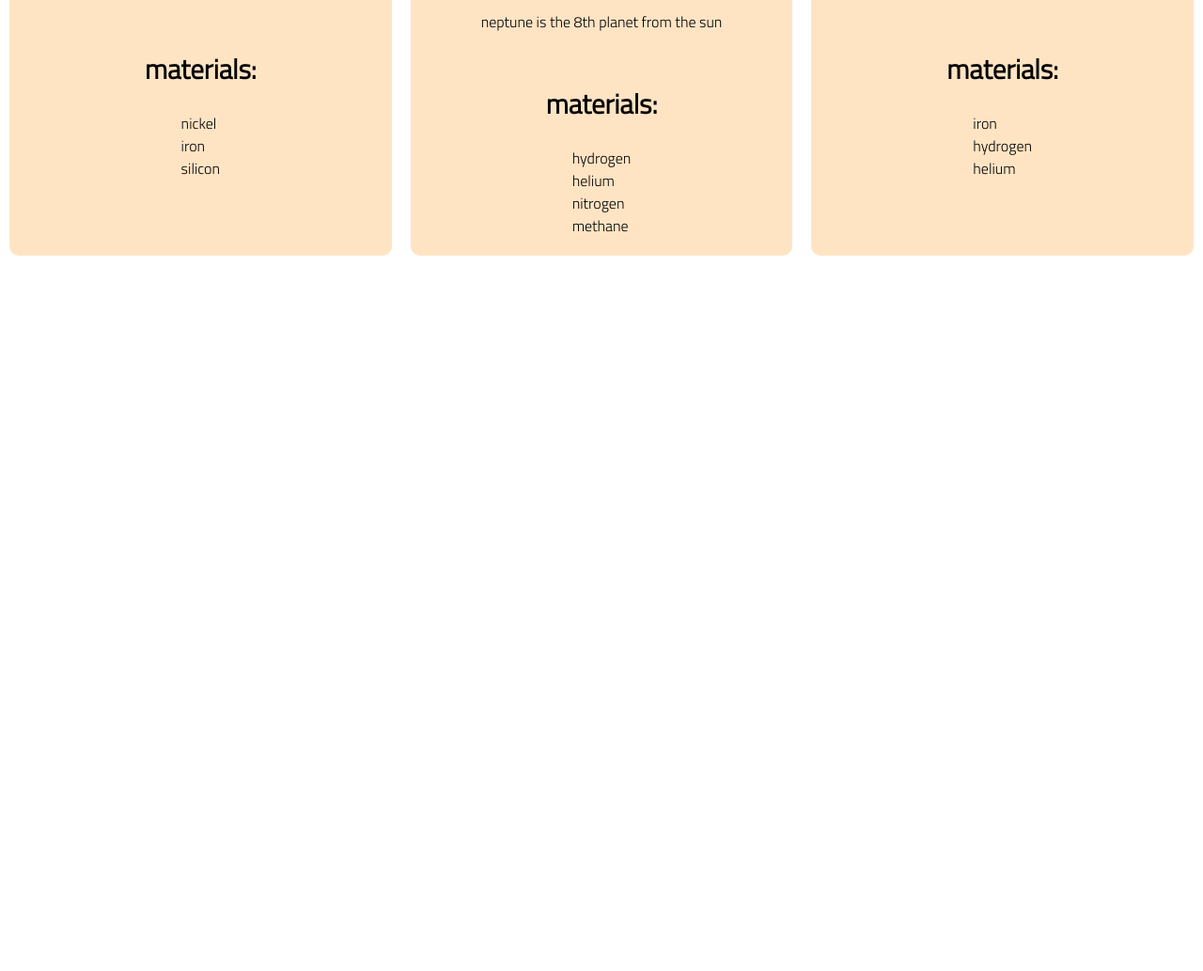
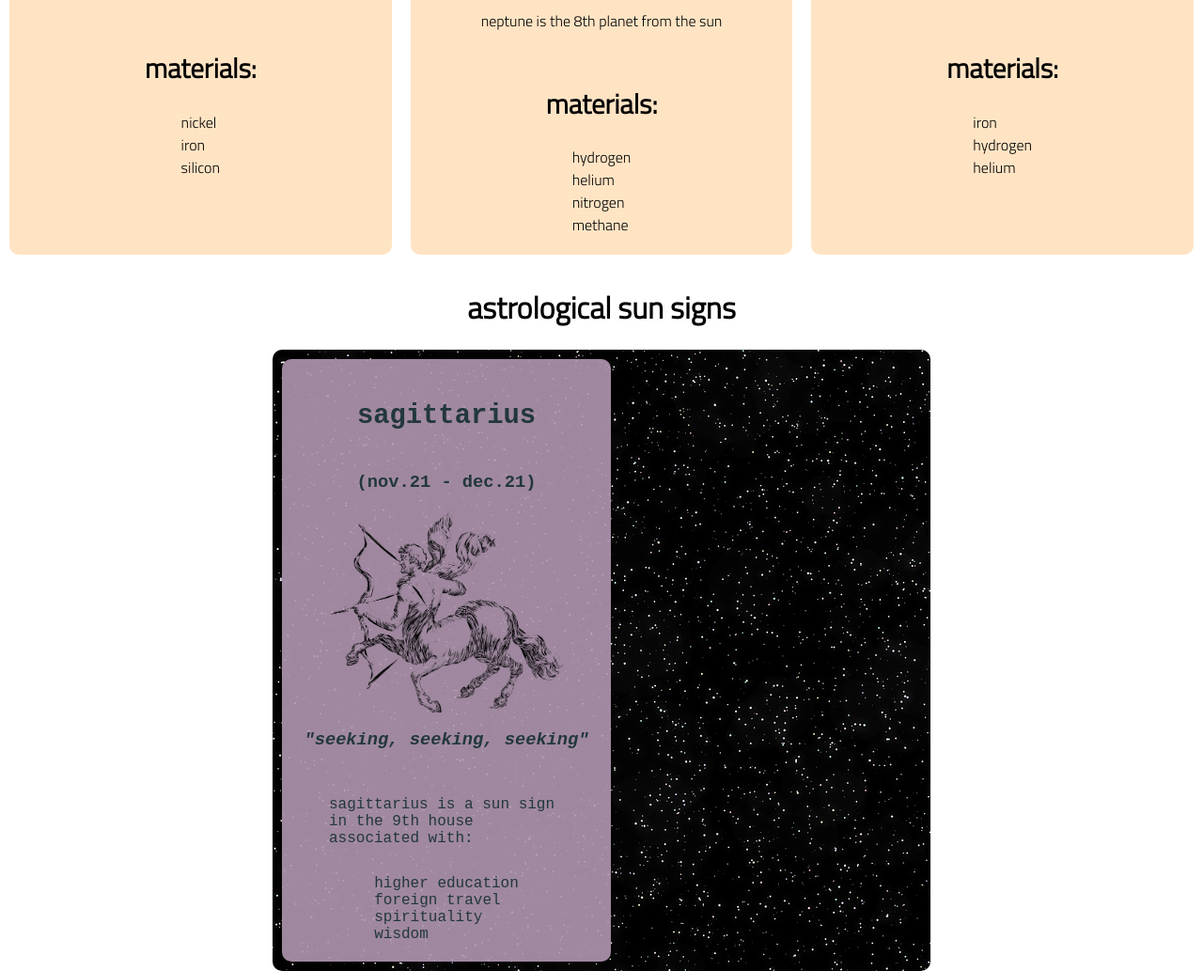
Before and after one commit to kashitamang/display-a-list, a plain HTML site: page index.html in a window 1280 px wide. Shown: the part 1185-2218 px from the top of the page at 94% size. Before the commit the page ends 1467 px from the top, so only its background shows below. Drawn offline with Linux system fonts and the light colour scheme.

Commit message:
staged HTML and writing first object array

```diff
--- a/index.html
+++ b/index.html
@@ -19,14 +19,26 @@
     <main>
         <h1>countries</h1>
         <div id="countries"></div>
-        <h2>planets</h2>
+        <h1>planets</h1>
         <div id="planets">
         </div>
+        <h1>astrological sun signs</h1>
+        <div id="signs">
+            <div class="sign">
+                <h2>sagittarius</h2>
+                <h3>(nov.21 - dec.21)</h3>
+                <img src="./assets/sagittarius.jpg">
+                <h3 class="saying">"seeking, seeking, seeking"</h3>
+                <p>sagittarius is a sun sign in the 9th house associated with:</p>
+                <ul>
+                    <li>higher education</li>
+                    <li>foreign travel</li>
+                    <li>spirituality</li>
+                    <li>wisdom</li>
+                </ul>
+            </div>
+        </div>
     </main>
-    <footer>
-        <div class="copy gutter-right">&copy; 2021 Alchemy Code Lab</div>
-    </footer>
-
     <script type="module" src="./app.js"></script>
 </body>
 
--- a/planets.js
+++ b/planets.js
@@ -17,4 +17,5 @@ export const planets = [
         distance: '1st',
         materials: ['iron', 'hydrogen', 'helium']
     }
+
 ];
--- a/styles/home.css
+++ b/styles/home.css
@@ -39,3 +39,34 @@ img {
     margin: 10px;
     background-color: bisque;
 }
+
+#signs {
+    display: flex;
+    flex-direction: row;
+    flex-wrap: no-wrap;
+    border-radius: 10px;
+    background-image: url('/assets/background.png');
+}
+
+.sign {
+    width: 50%;
+    display: flex;
+    flex-direction: column;
+    align-items: center;
+    padding: 20px;
+    border-radius: 10px;
+    margin: 10px;
+    font-family: 'Courier New', Courier, monospace;
+    background-color: rgb(177, 151, 177);
+    color: rgb(38, 61, 67);
+    opacity: 90%;
+}
+
+.saying {
+    font-style: italic;
+}
+
+.sign img {
+    border: none;
+    width: 80%;
+}
```
Also changed, not shown: signs.js (added, +9 -0 lines), test/example.test.js (+2 -2 lines), assets/background.png (added), assets/sagittarius.jpg (added).
